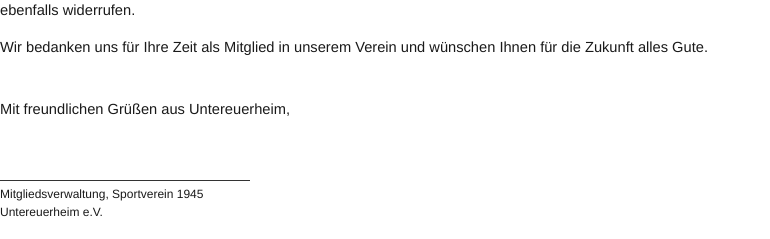
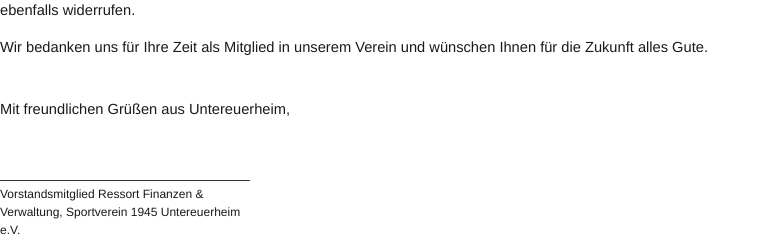
Before and after one commit to Paul1404/svums, a Python web app: template backend/app/templates/kuendigungsbestaetigung.html in a window 1280 px wide. Shown: the part 564-803 px from the top of the page, without its empty margins (0-770 px from the left). Before the commit the page ends 781 px from the top, so only its background shows below. Run offline with Jinja, Linux system fonts and the light colour scheme; the template is opened without the code that fills it, so the values that code supplies are empty.

Commit message:
Update signature line in kuendigungsbestaetigung.html for clarity
- Changed the signature line to specify the role of the signatory as "Vorstandsmitglied Ressort Finanzen & Verwaltung" for improved clarity in the cancellation confirmation template.

```diff
--- a/backend/app/templates/kuendigungsbestaetigung.html
+++ b/backend/app/templates/kuendigungsbestaetigung.html
@@ -199,7 +199,7 @@
     <img class="signature-img" src="{{ unterschrift_base64 }}" alt="Unterschrift">
     {% endif %}
     <div class="signature-line">
-      Mitgliedsverwaltung, Sportverein 1945 Untereuerheim e.V.
+      Vorstandsmitglied Ressort Finanzen & Verwaltung, Sportverein 1945 Untereuerheim e.V.
     </div>
   </div>
 </div>
```
